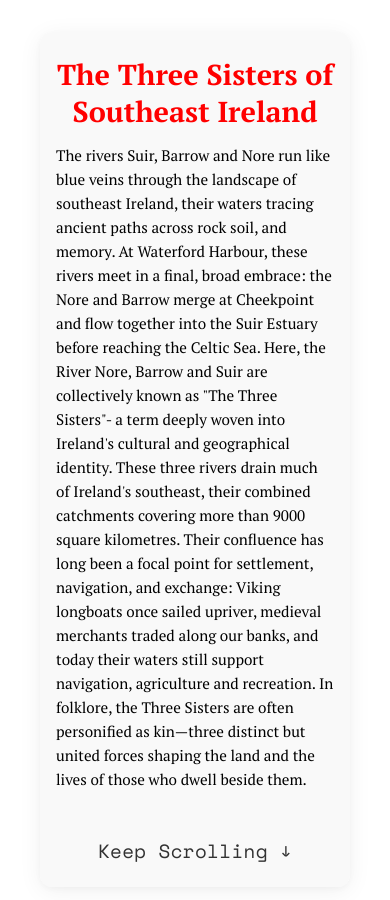
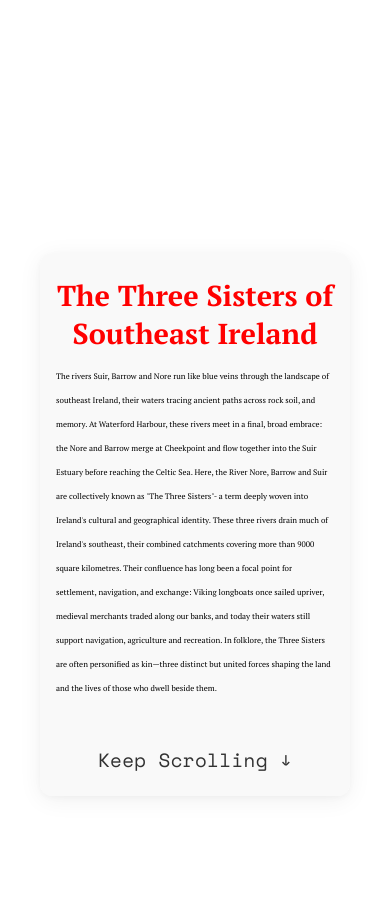
Before and after one commit to proy02/nore-scrollytelling, a SvelteKit app: page / in a window 390 px wide. Shown: the top 900 px of the page. Built offline with nearby package versions, Linux system fonts and the light colour scheme.

Commit message:
font size tweaks

```diff
--- a/src/routes/+page.svelte
+++ b/src/routes/+page.svelte
@@ -1174,7 +1174,7 @@
     }
 
     .intro-info-panel p {
-      font-size: 0.95rem !important;
+      font-size: 0.50rem !important;
       line-height: 1.5;
       margin: 0;
     }
```
